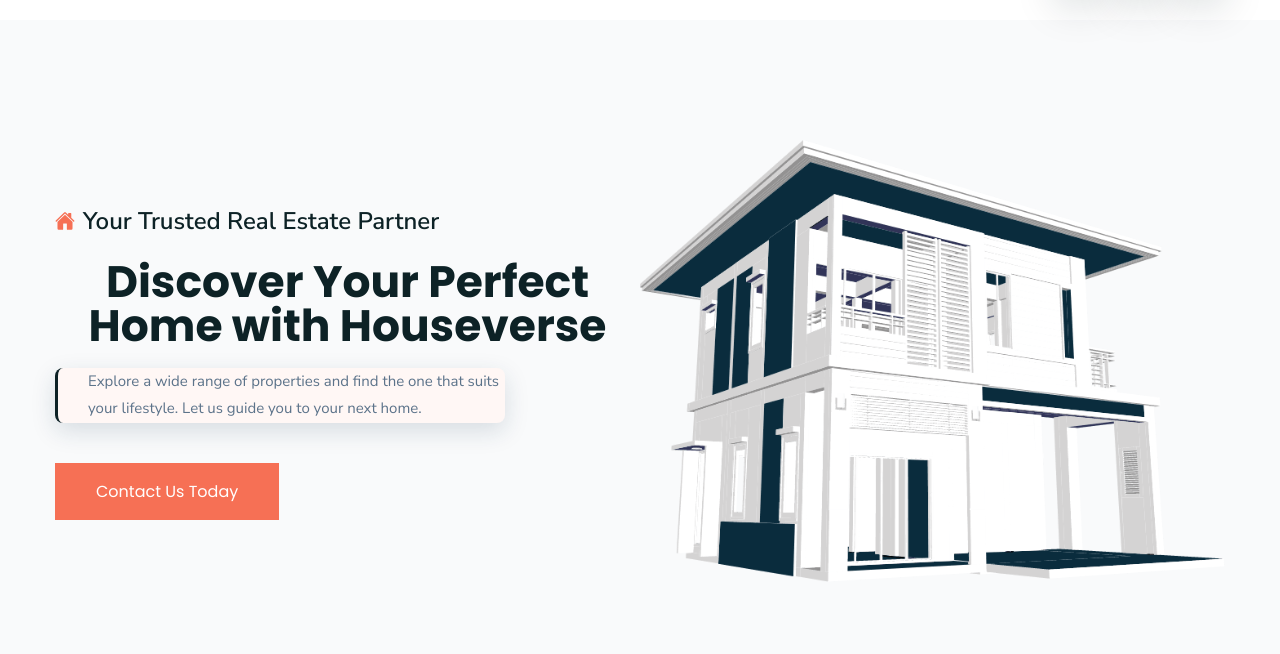
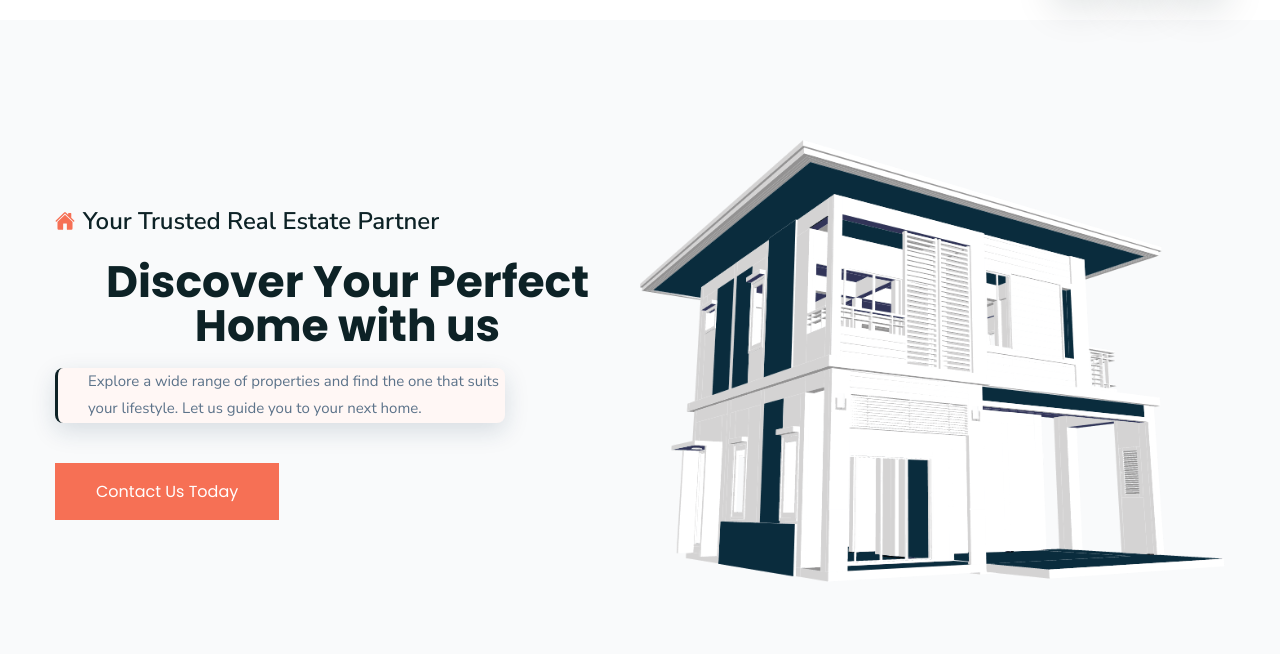
Before and after one commit to prakashbhati086/Devops-Project, a plain HTML site: page index.html in a window 1280 px wide. Shown: the part 146-800 px from the top of the page. Drawn offline with nearby package versions, Linux system fonts and the light colour scheme.

Commit message:
udate index.html

```diff
--- a/index.html
+++ b/index.html
@@ -198,7 +198,7 @@
               <span>Your Trusted Real Estate Partner</span>
             </p>
 
-            <h2 class="h1 hero-title">Discover Your Perfect Home with Houseverse</h2>
+            <h2 class="h1 hero-title">Discover Your Perfect Home with us</h2>
 
             <p class="hero-text">
               Explore a wide range of properties and find the one that suits your lifestyle. Let us guide you to your
```
